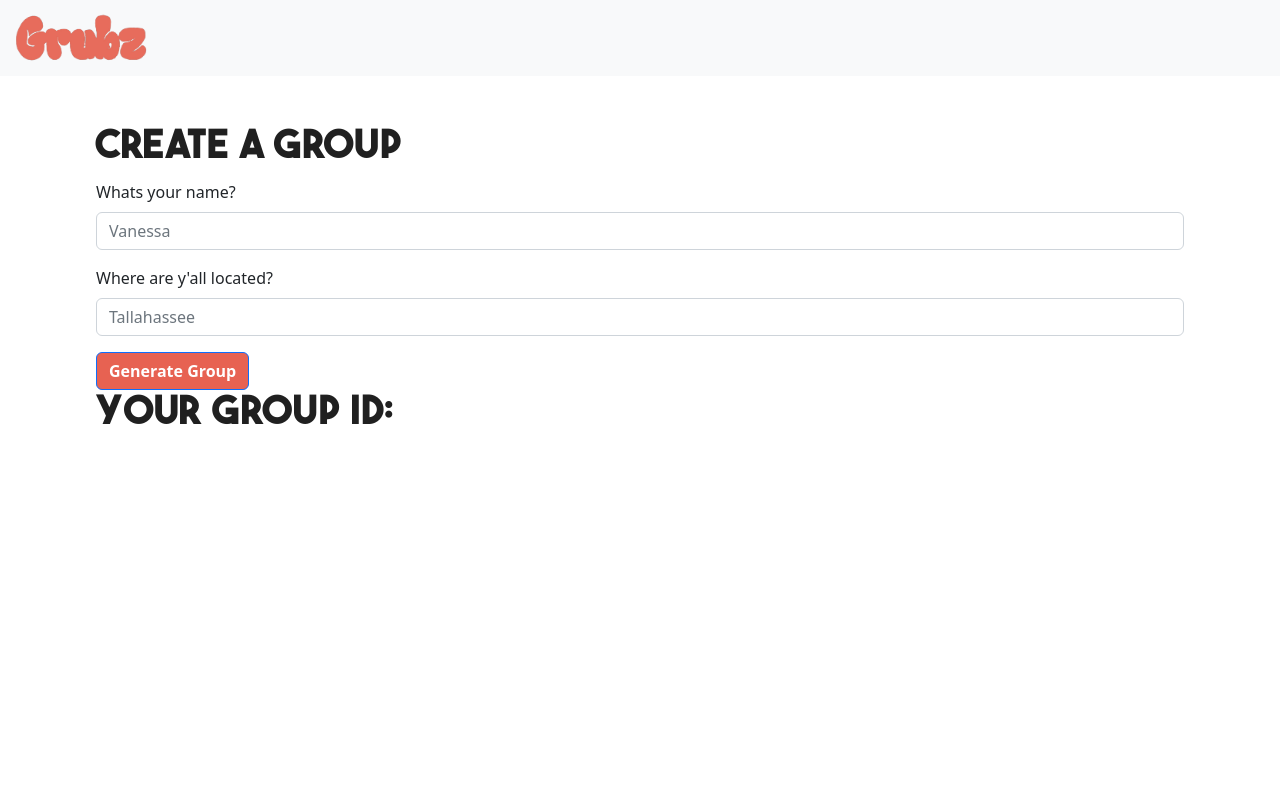
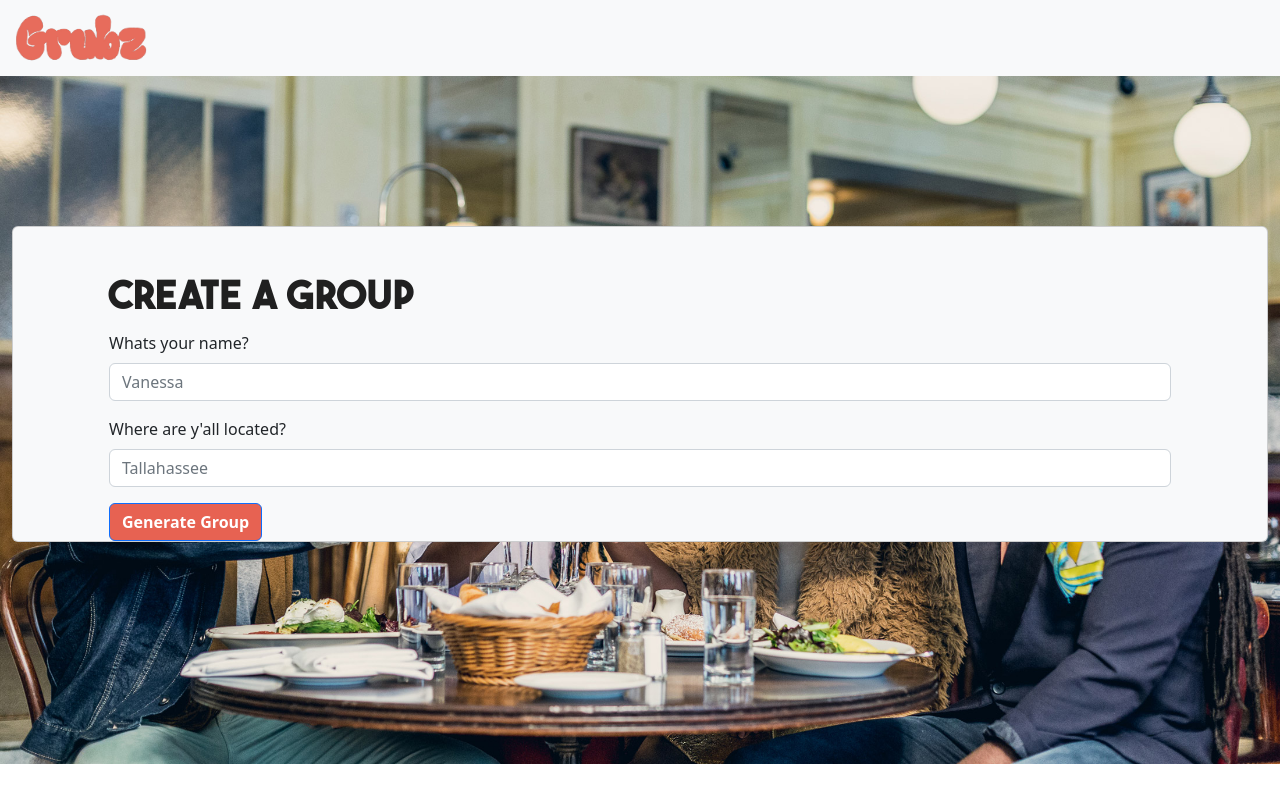
Before and after one commit to wearegrubz/We-Are-Grubz, a React app in the folder frontend/: page /create in a window 1280 px wide. Built offline with nearby package versions, Linux system fonts and the light colour scheme; what parse would draw is missing.

Commit message:
hiding your group id among other things

```diff
--- a/frontend/src/pages/CreateGroup.js
+++ b/frontend/src/pages/CreateGroup.js
@@ -47,6 +47,14 @@ function CreateGroup() {
 
     return (
         <Form>
+            <div className="container-fluid" style={{
+                 height: "86vh",
+                backgroundImage: 'url("/assets/images/Friends_toasting.jpeg")',
+                backgroundSize: "cover",
+                paddingTop: 150
+            }}>
+
+            <div className="col-sm-12 my-auto card bg-light justify-content-center"  >
             <div class="px-5 pt-5 mx-5">
                 <h1> Create a group </h1>
                 <div >
@@ -72,16 +80,23 @@ function CreateGroup() {
                     <b>Generate Group</b>
                 </Button>
 
-                <h1> Your group ID: {groupId}</h1>
 
                 {groupId ?
+                    <h1> Your group ID: {groupId}</h1>:
+                    ""
+                }
+                {groupId ?
+
+
                     <Button variant="primary" type="button" onClick={() => {
                         navigate('/taste', {state: {"name": name, "groupId": groupId, isHost: false}})
                     }}>
                         <b>Select taste</b>
-                    </Button> :
+                    </Button>:
                     ""
                 }
+                </div>
+            </div>
             </div>
         </Form>
 
```
Also changed, not shown: frontend/public/assets/images/Friends_toasting.jpeg (added).
